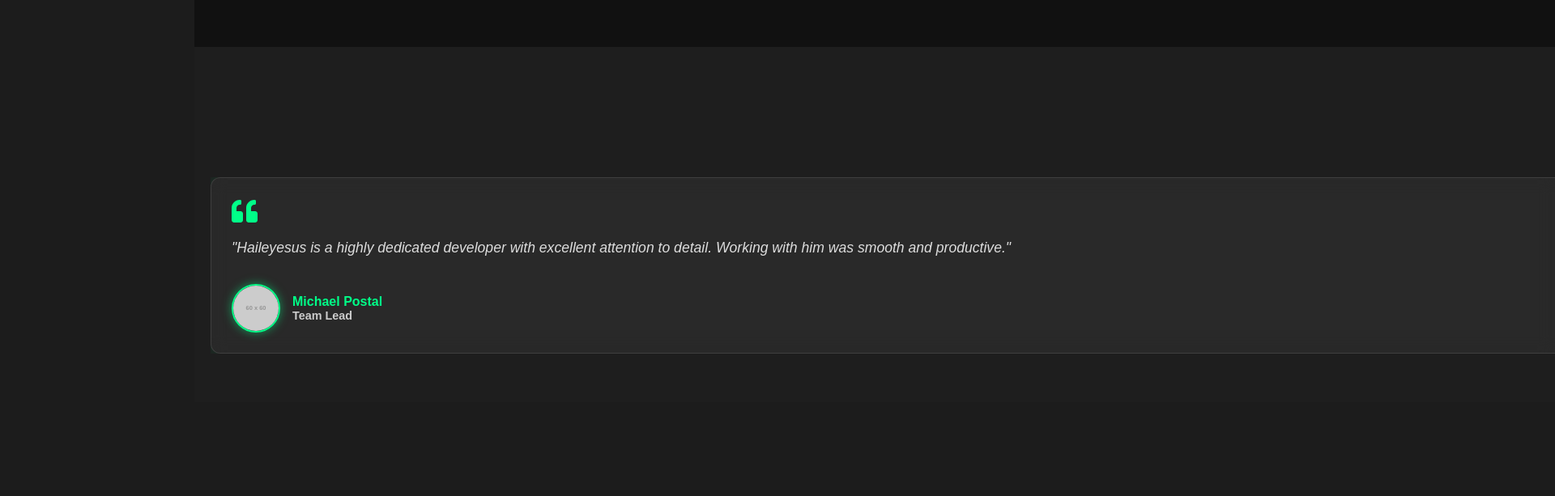
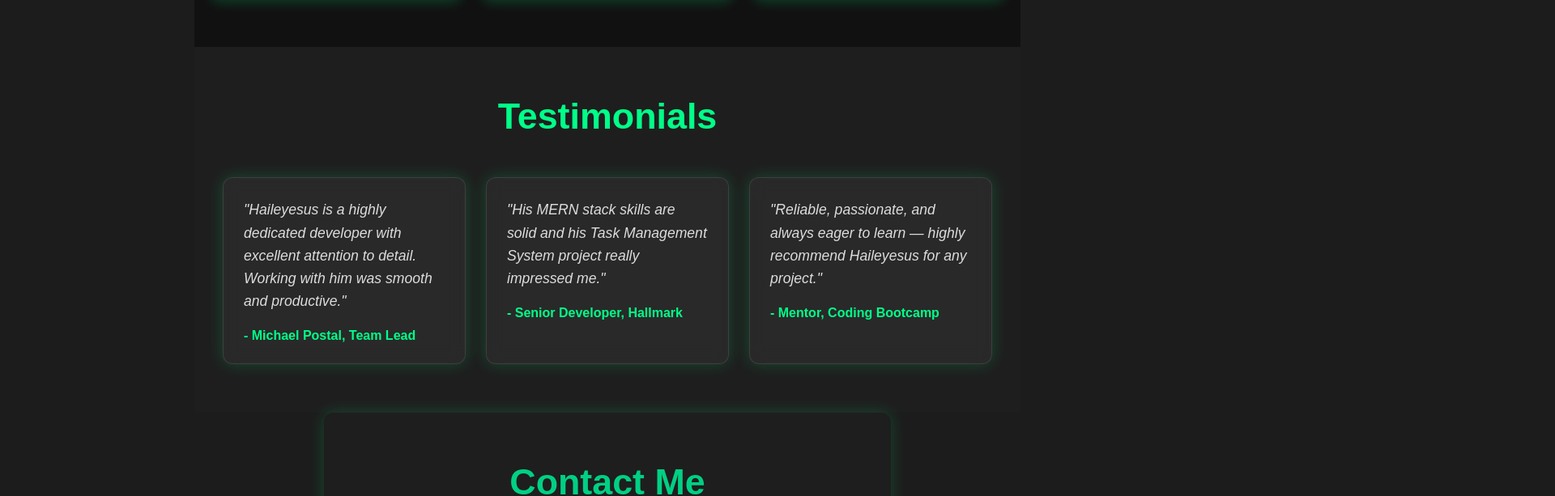
Before and after one commit to haileyesus3126/haile-portfolio, a React (Vite) app: page / in a window 1280 px wide. Shown: the part 2533-3146 px from the top of the page at 81% size, 1920 px wide, since content can reach past the window. Built offline with nearby package versions, Linux system fonts and the light colour scheme.

Commit message:
Updated portfolio

```diff
--- a/src/assets/assets.js
+++ b/src/assets/assets.js
@@ -1,8 +1,9 @@
 import haileyesus from './haileyesus.jpg';
-import background from './Background.jpg';
+
 import foodDelivery from './foodDelivery.jpg';
 import taskManager from './taskManager.jpg';
 import carWebsite from './carWebsite.jpg';
+import background from './Background.jpg';
 
 export const assets = {
   haileyesus,
--- a/src/components/Testimonials/Testimonials.css
+++ b/src/components/Testimonials/Testimonials.css
@@ -9,6 +9,14 @@
   font-size: 2.8rem;
   color: #00ff88;
   margin-bottom: 50px;
+  position: relative;
+}
+
+.testimonials-container {
+  display: flex;
+  flex-wrap: wrap;
+  justify-content: center;
+  gap: 25px;
 }
 
 .testimonial-card {
@@ -17,26 +25,17 @@
   backdrop-filter: blur(10px);
   padding: 25px;
   border-radius: 12px;
-  box-shadow: 0 0 20px rgba(0, 255, 136, 0.15);
+  box-shadow: 0 0 20px rgba(0, 255, 136, 0.2);
   transition: transform 0.3s ease, box-shadow 0.3s ease;
   color: #ccc;
-  height: 100%;
-  display: flex;
-  flex-direction: column;
-  justify-content: space-between;
+  width: 300px;
+  text-align: left;
   position: relative;
-  text-align: left;
 }
 
 .testimonial-card:hover {
   transform: translateY(-8px);
-  box-shadow: 0 0 30px rgba(0, 255, 136, 0.4);
-}
-
-.quote-icon {
-  font-size: 2rem;
-  color: #00ff88;
-  margin-bottom: 15px;
+  box-shadow: 0 0 25px rgba(0, 255, 136, 0.4);
 }
 
 .testimonial-card p {
@@ -47,51 +46,26 @@
   font-style: italic;
 }
 
-.author {
-  display: flex;
-  align-items: center;
-  gap: 15px;
-  margin-top: 10px;
-}
-
-.author img {
-  width: 60px;
-  height: 60px;
-  border-radius: 50%;
-  object-fit: cover;
-  border: 2px solid #00ff88;
-  box-shadow: 0 0 12px rgba(0, 255, 136, 0.5);
-}
-
-.author h4 {
-  margin: 0;
+.testimonial-card h4 {
   color: #00ff88;
   font-size: 1rem;
 }
 
-.author span {
+.testimonial-card h4 span {
   display: block;
   font-size: 0.9rem;
   color: #ccc;
 }
 
-/* Swiper overrides */
-.swiper {
-  padding-bottom: 30px;
-}
+/* Responsive Design */
+@media (max-width: 768px) {
+  .testimonials-container {
+    flex-direction: column;
+    align-items: center;
+  }
 
-@media (max-width: 768px) {
   .testimonial-card {
+    width: 90%;
     text-align: center;
   }
-
-  .author {
-    justify-content: center;
-    text-align: center;
-    flex-direction: column;
-  }
-
-  .swiper {
-    padding-bottom: 20px;
-  }
 }
--- a/src/components/Testimonials/Testimonials.jsx
+++ b/src/components/Testimonials/Testimonials.jsx
@@ -1,55 +1,28 @@
 import React from "react";
 import "./Testimonials.css";
-import { FaQuoteLeft } from "react-icons/fa";
-import { Swiper, SwiperSlide } from "swiper/react";
-import "swiper/css";
 
 function Testimonials() {
   return (
     <section id="testimonials" className="testimonials" data-aos="fade-up">
       <h2>Testimonials</h2>
-      <Swiper
-        spaceBetween={30}
-        slidesPerView={1}
-        loop={true}
-        autoplay={{ delay: 4000 }}
-        breakpoints={{
-          768: { slidesPerView: 2 },
-        }}
-      >
-        <SwiperSlide>
+      <div className="testimonials-container">
+
         <div className="testimonial-card">
-            <FaQuoteLeft className="quote-icon" />
           <p>"Haileyesus is a highly dedicated developer with excellent attention to detail. Working with him was smooth and productive."</p>
-            <div className="author">
-              <img src="https://via.placeholder.com/60" alt="Michael" />
-              <h4>Michael Postal<br /><span>Team Lead</span></h4>
+          <h4>- Michael Postal, Team Lead</h4>
         </div>
+
+        <div className="testimonial-card">
+          <p>"His MERN stack skills are solid and his Task Management System project really impressed me."</p>
+          <h4>- Senior Developer, Hallmark</h4>
         </div>
-        </SwiperSlide>
 
-        <SwiperSlide>
         <div className="testimonial-card">
-            <FaQuoteLeft className="quote-icon" />
-            <p>"His MERN stack skills are solid and his Task Management System project really impressed me."</p>
-            <div className="author">
-              <img src="https://via.placeholder.com/60" alt="Senior Dev" />
-              <h4>Senior Developer<br /><span>Hallmark</span></h4>
+          <p>"Reliable, passionate, and always eager to learn — highly recommend Haileyesus for any project."</p>
+          <h4>- Mentor, Coding Bootcamp</h4>
         </div>
+
       </div>
-        </SwiperSlide>
-
-        <SwiperSlide>
-          <div className="testimonial-card">
-            <FaQuoteLeft className="quote-icon" />
-            <p>"Reliable, passionate, and always eager to learn — highly recommend Haileyesus for any project."</p>
-            <div className="author">
-              <img src="https://via.placeholder.com/60" alt="Mentor" />
-              <h4>Mentor<br /><span>Coding Bootcamp</span></h4>
-            </div>
-          </div>
-        </SwiperSlide>
-      </Swiper>
     </section>
   );
 }
```
Lines whose indentation alone changed are shown as unchanged.
